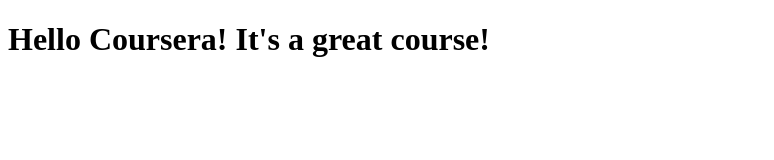
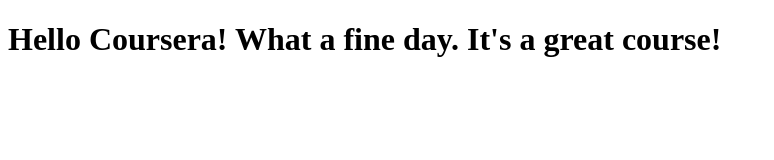
Before and after one commit to angelicdoctor/coursera-test, a plain HTML site: page site/index.html in a window 1280 px wide. Shown: the whole page, without its empty margins (0-774 px from the left). Drawn offline with Linux system fonts and the light colour scheme.

Commit message:
Yet another change.

```diff
--- a/site/index.html
+++ b/site/index.html
@@ -4,6 +4,6 @@
     <title>Hello Coursera!</title>
 </head>
 <body>
-    <h1>Hello Coursera! It's a great course!</h1>
+    <h1>Hello Coursera! What a fine day.  It's a great course!</h1>
 </body>
 </html>
```
